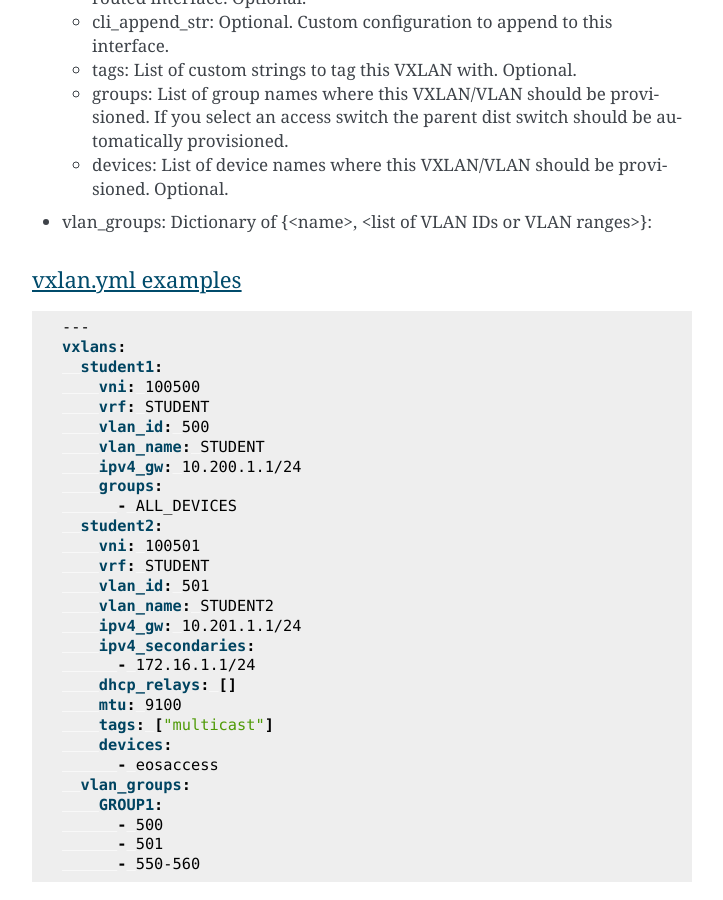
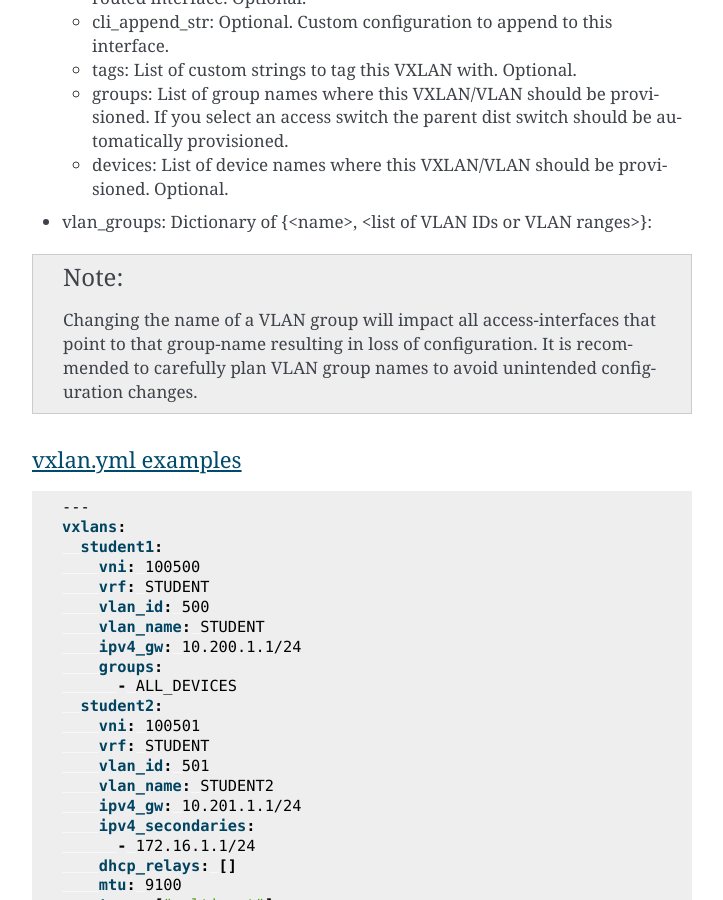
Before and after one commit to SUNET/cnaas-nms, a Sphinx documentation site: the page built from docs/reporef/index.rst, in a window 1280 px wide and 900 px high, scrolled down 15740 px. Shown: the whole window, without its empty margins (388-1111 px from the left). Built offline with Sphinx 7.4.7, drawn with Linux system fonts in a browser that asks for light colours.

Commit message:
Add note about changing vlan_group names

```diff
--- a/docs/reporef/index.rst
+++ b/docs/reporef/index.rst
@@ -694,6 +694,10 @@ name is the dictionary key and dictionaly values are:
 
 - vlan_groups: Dictionary of {<name>, <list of VLAN IDs or VLAN ranges>}:
 
+.. note::
+  Changing the name of a VLAN group will impact all access-interfaces that point to that group-name resulting in loss of configuration.
+  It is recommended to carefully plan VLAN group names to avoid unintended configuration changes.
+
 
 vxlan.yml examples
 ^^^^^^^^^^^^^^^^^^
```
